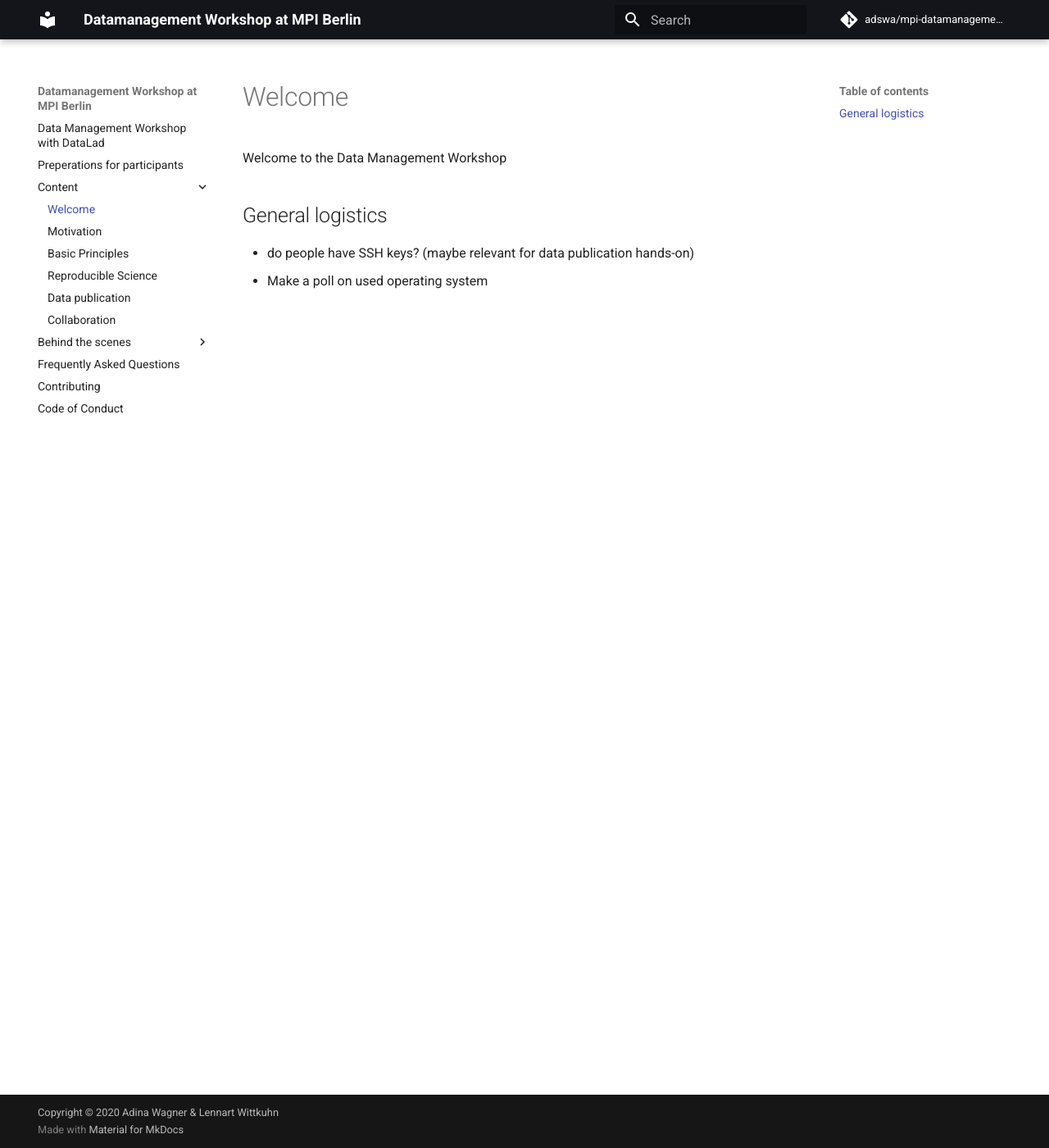
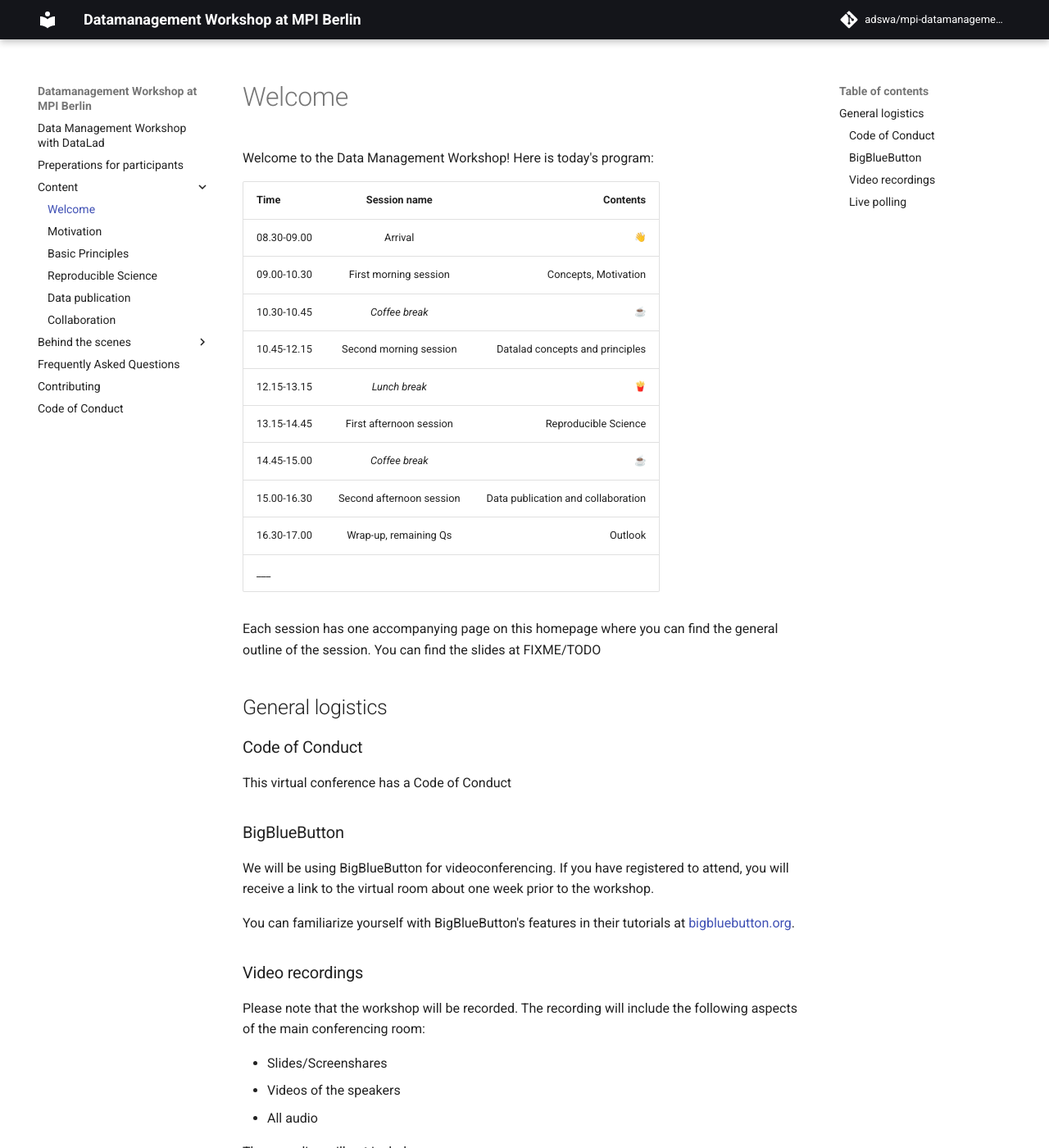
Before and after one commit to adswa/mpi-datamanagement-ws, an MkDocs documentation site: the page built from docs/content/welcome.md, in a window 1280 px wide and 1400 px high. Shown: the whole window at 82% size. Built offline with MkDocs 1.6.1 and Material for MkDocs 9.7.7, drawn with Linux system fonts in a browser that asks for light colours; emoji names are drawn with the system emoji font; comment, search, counter and statistics services are not loaded; some of the changed text lies outside the part shown.

Commit message:
Start a welcome page

```diff
--- a/docs/content/welcome.md
+++ b/docs/content/welcome.md
@@ -4,10 +4,63 @@ Authors: Adina Wagner
          Lennart Wittkuhn
 Date:    2020
 
-Welcome to the Data Management Workshop
+Welcome to the Data Management Workshop!
+Here is today's program:
+
+
+Time         | Session name               | Contents
+:----------- | :------------------------: | -----------:
+08.30-09.00  | Arrival                    | :wave:
+09.00-10.30  | First morning session      | Concepts, Motivation
+10.30-10.45  | *Coffee break*             | :coffee:
+10.45-12.15  | Second morning session     | Datalad concepts and principles
+12.15-13.15  | *Lunch break*              | :fries:
+13.15-14.45  | First afternoon session    | Reproducible Science
+14.45-15.00  | *Coffee break*             | :coffee:
+15.00-16.30  | Second afternoon session   | Data publication and collaboration
+16.30-17.00  | Wrap-up, remaining Qs      | Outlook
+___
+
+Each session has one accompanying page on this homepage where you can find the general outline of the session.
+You can find the slides at FIXME/TODO
 
 
 # General logistics
 
+## Code of Conduct
+
+This virtual conference has a Code of Conduct
+
+## BigBlueButton
+
+We will be using BigBlueButton for videoconferencing.
+If you have registered to attend, you will receive a link to the virtual room about one week prior to the workshop.
+
+You can familiarize yourself with BigBlueButton's features in their tutorials at [bigbluebutton.org](https://bigbluebutton.org/html5/).
+
+## Video recordings
+
+Please note that the workshop will be recorded.
+The recording will include the following aspects of the main conferencing room:
+
+- Slides/Screenshares
+- Videos of the speakers
+- All audio
+
+The recording will **not** include:
+
+- Videos of participants that are not talking
+- Any chats
+- Any conversations/videos/chats from the breakout rooms.
+
+## Live polling
+
+We are using the tool [directpoll.com](https://directpoll.com/).
+In order to vote, please go to [http://etc.ch/5xo7](https://directpoll.com/).
+Once we start the poll, you can select answers via button click.
+
+<iframe src="http://etc.ch/5xo7">
+
+
 - do people have SSH keys? (maybe relevant for data publication hands-on)
 - Make a poll on used operating system
```
Also changed, not shown: docs/coc.md (+1 -1 lines).
